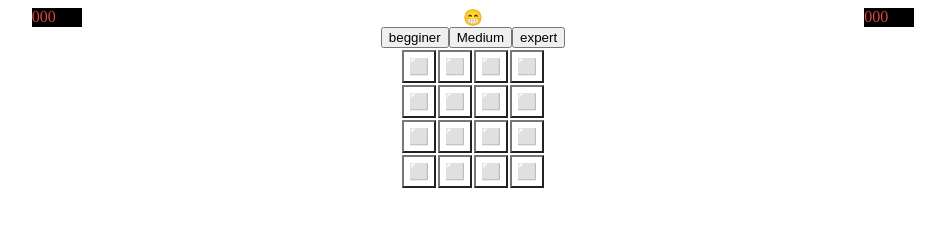
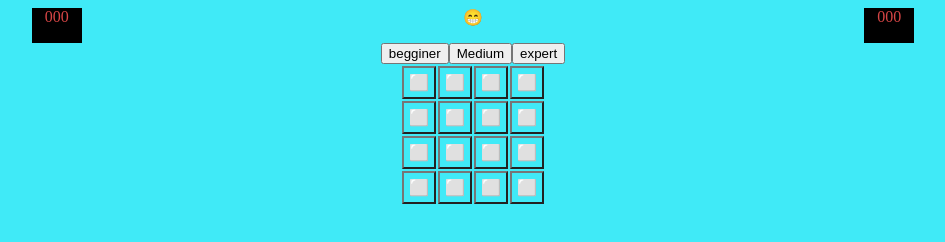
Before and after one commit to rotemlevi17/mine-sweeper, a plain HTML site: page index.html in a window 1280 px wide. Shown: the whole page, without its empty margins (167-1112 px from the left). Drawn offline with Linux system fonts and the light colour scheme.

Commit message:
NewUpload -24.3.22-20:30

```diff
--- a/game.js
+++ b/game.js
@@ -2,7 +2,7 @@
 
 var CELL_MINE = "&#10036;";
 var CELL_NONE = "&#11036;";
-var CELL_FLAG = "&#128204;";
+var CELL_FLAG = "&#127987;";
 var STATUS_SUCCESS = "&#128513;";
 var STATUS_FAILED = "&#128557;";
 var gBoard;
--- a/index.css
+++ b/index.css
@@ -1,6 +1,6 @@
 td {
     text-align: center;
-    border: 2px outset #777;
+    border: 2px outset rgb(119, 118, 118);
     margin: 5px;
     padding: 5px;
 }
@@ -26,4 +26,11 @@ td {
     width: 50px;
     background-color: black;
     color: rgb(214, 69, 69);
+    left: 10%;
+    height: 35px;
 }
+
+body {
+    text-align: center;
+    background-color: rgb(64, 234, 247);
+}
```
